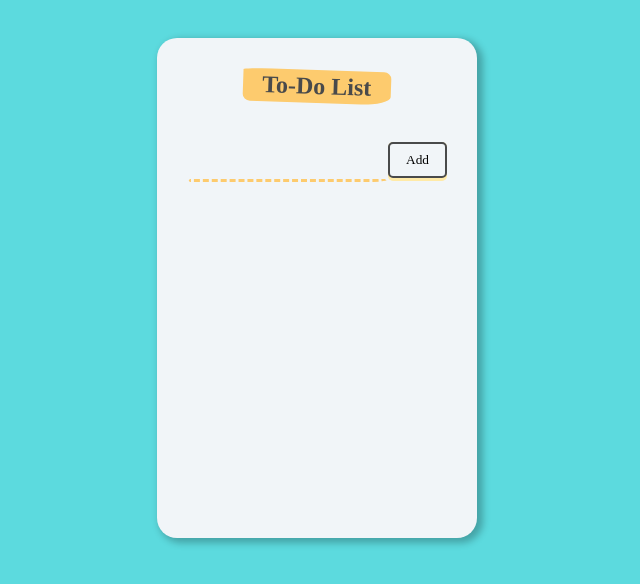
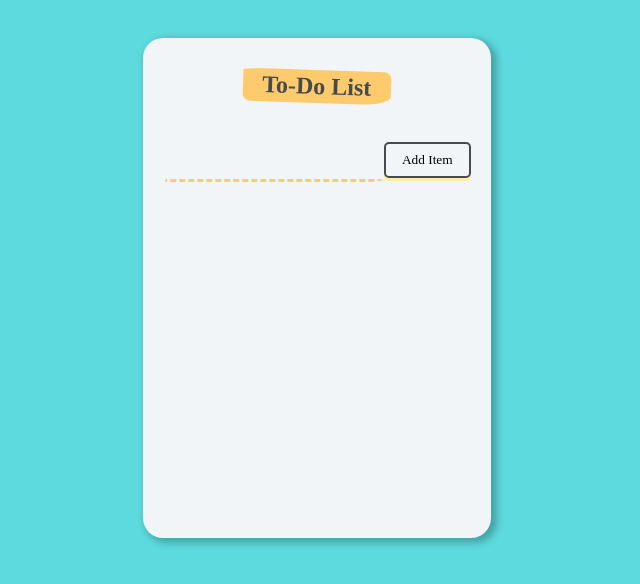
Before and after one commit to KhairiYusoff/react-todo-s3-cloudfront, a React (Create React App) app: page / in a window 1280 px wide. Shown: the top 584 px of the page, without its empty margins (323-963 px from the left). Built offline with nearby package versions, Linux system fonts and the light colour scheme.

Commit message:
Improve Button

```diff
--- a/src/App.js
+++ b/src/App.js
@@ -25,7 +25,7 @@ function App() {
       <div className="form">
         <input onChange={handleChange} type="text" value={inputText} />
         <button onClick={addItem}>
-          <span>Add</span>
+          <span>Add Item</span>
         </button>
       </div>
       <div>
```
